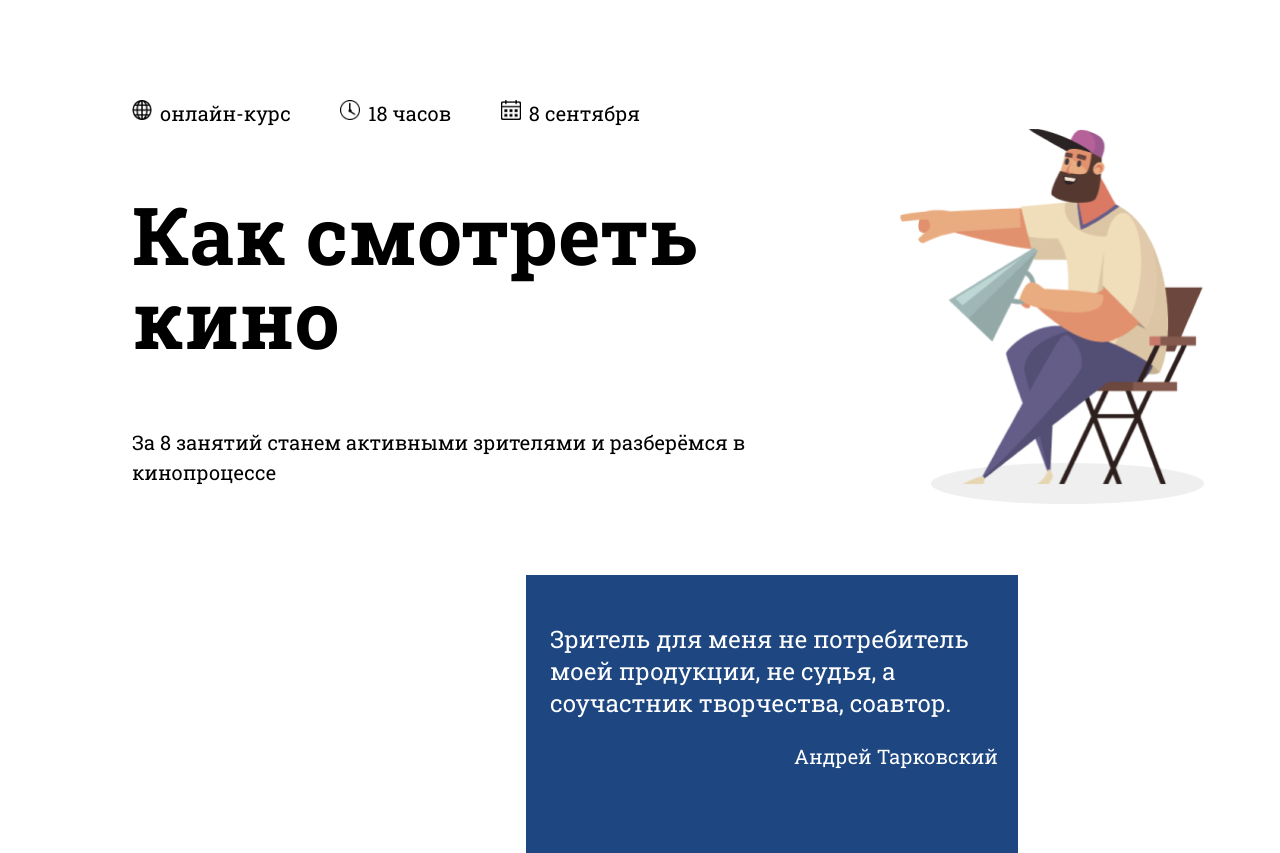
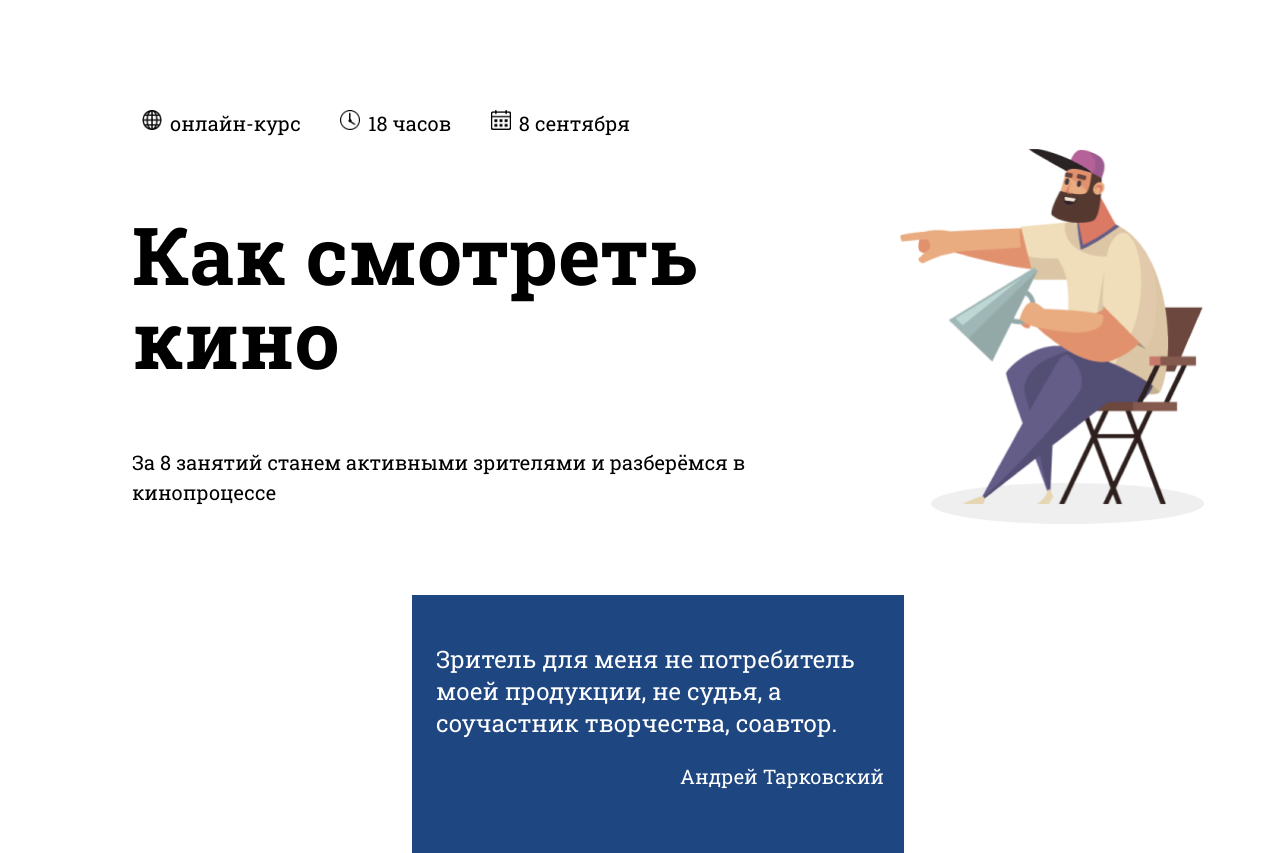
Before and after one commit to vusalhajiyev/project-m1, a plain HTML site: page index.html in a window 1280 px wide. Shown: the part 99-952 px from the top of the page. Drawn offline with Linux system fonts and the light colour scheme.

Commit message:
Last Changes

```diff
--- a/index.css
+++ b/index.css
@@ -43,6 +43,7 @@ header img {
 .icon__element {
     display: flex;
     justify-content: space-between;
+    padding: 10px;
 }
 
 .first__article img {
@@ -74,7 +75,7 @@ header img {
 }
 
 .second__article {
-    margin: auto;
+    margin-left: 280px;
     position: relative;
     max-width: 448px;
     background-color: #1E4681;
@@ -176,4 +177,5 @@ body{
 .fourth__article img{
     display: none;
 }
+
 }
```
